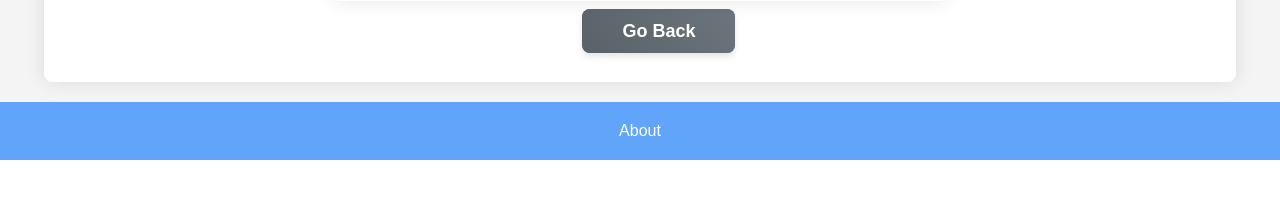
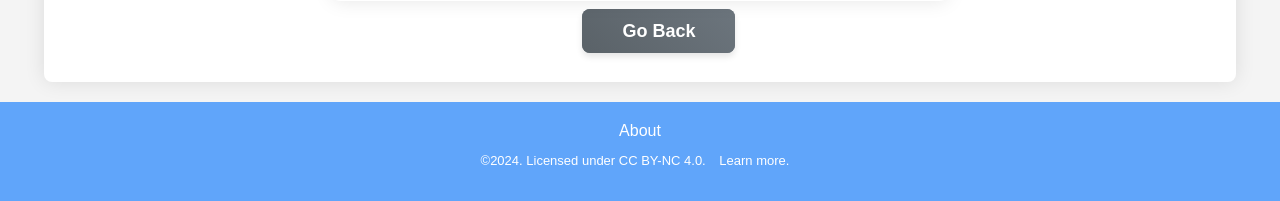
Before and after one commit to ruizzgabriel/Annotating-pathogenicity-of-missense-variants-from-homologous-proteins, a Flask app: page /about in a window 1280 px wide. Shown: the part 907-1108 px from the top of the page. Before the commit the page ends 1067 px from the top, so only its background shows below. Run offline with Flask 3, Linux system fonts and the light colour scheme; parts of the project's set-up code (start-up, migrations or seed data) failed here and were passed over; some libraries are stand-ins or nearby versions.

Commit message:
update footer

```diff
--- a/HomolVar_webserver/templates/footer.html
+++ b/HomolVar_webserver/templates/footer.html
@@ -1,4 +1,3 @@
-
 <footer class="bg-blue-400 text-white">
 
     <!-- Footer navigation links -->
@@ -6,8 +5,7 @@
         <!-- <a href="/">RareVariants</a> -->
         <!-- <a href="/HomolVar">Pathogenicity predictor</a> -->
         <a href="{{ url_for('about') }}">About</a>
-        <!-- <a href="{#{ url_for('homologous_vars_db') }#}">Homologous Variants Database</a> -->
-        <!-- <a href="/contact">Contact</a> -->
     </nav>
 
+     <p style="font-size: small;">©2024. Licensed under CC BY-NC 4.0. <a href="https://creativecommons.org/licenses/by-nc/4.0/" target="_blank">Learn more.</a></p>
 </footer>
```
